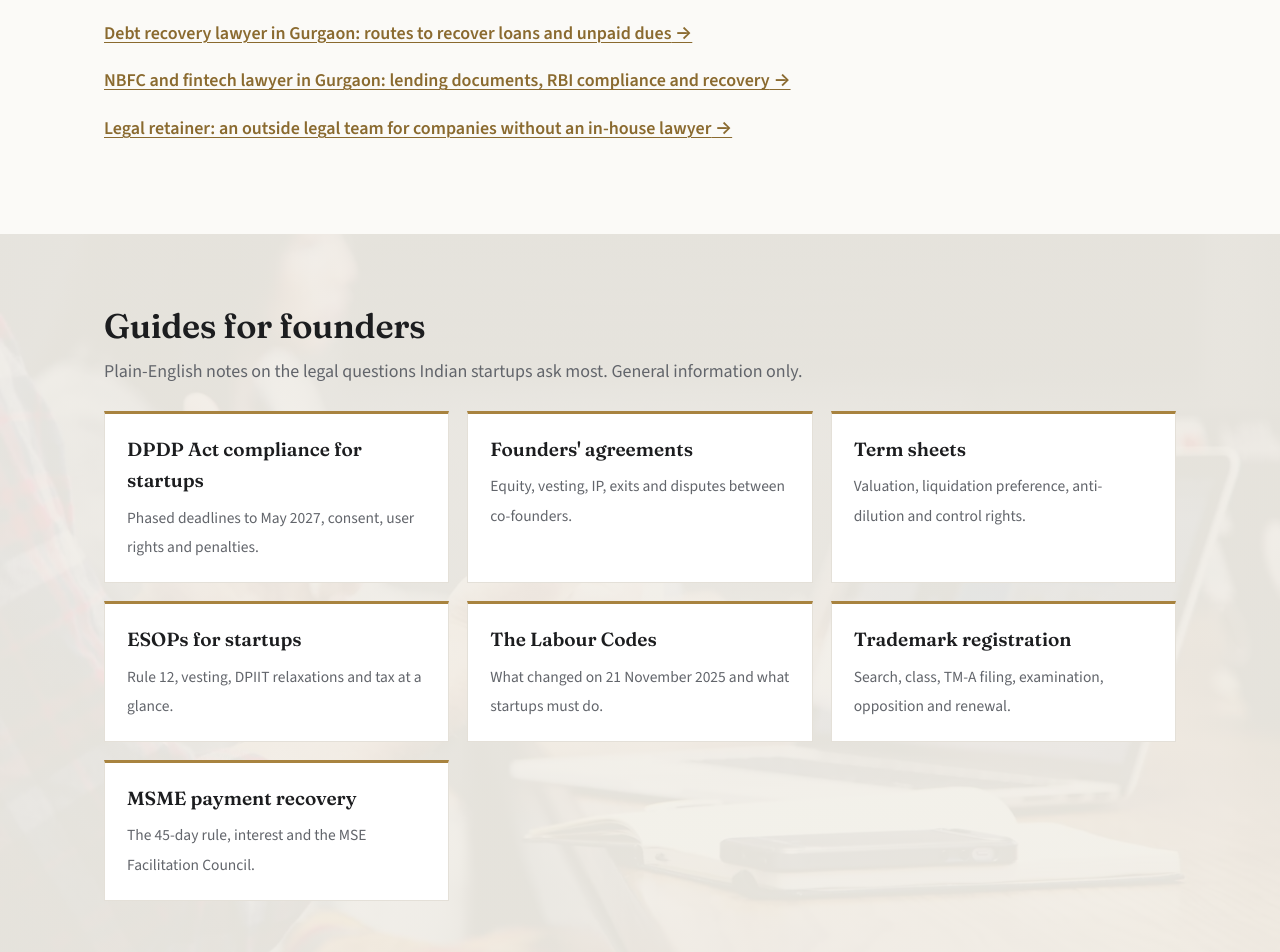
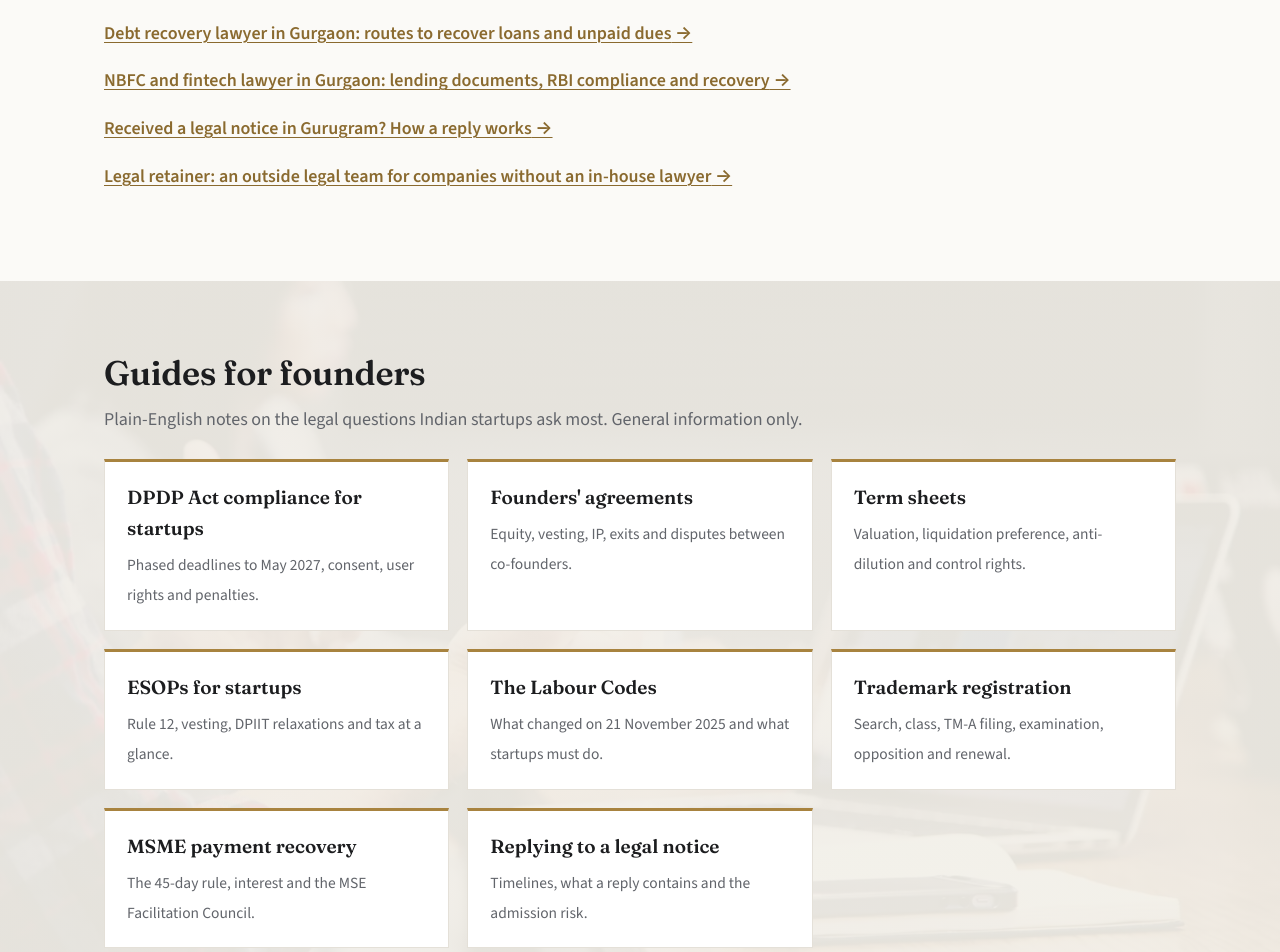
Before and after one commit to varunbhutani003-boop/millenniumchambers, a plain HTML site: page docs/index.html in a window 1280 px wide. Shown: the part 1549-2501 px from the top of the page. Drawn offline with nearby package versions, Linux system fonts and the light colour scheme.

Commit message:
Home: link legal-notice guide; sitemap and llms.txt

```diff
--- a/docs/index.html
+++ b/docs/index.html
@@ -229,6 +229,7 @@
     <p><a class="more" href="/startup-lawyer-gurgaon-gurugram">Startup lawyer in Gurgaon: how we work with founders</a></p>
     <p><a class="more" href="/debt-recovery-lawyer-gurgaon">Debt recovery lawyer in Gurgaon: routes to recover loans and unpaid dues</a></p>
     <p><a class="more" href="/nbfc-fintech-lawyer-gurgaon">NBFC and fintech lawyer in Gurgaon: lending documents, RBI compliance and recovery</a></p>
+    <p><a class="more" href="/reply-to-legal-notice-gurugram">Received a legal notice in Gurugram? How a reply works</a></p>
     <p><a class="more" href="/legal-retainer-outside-counsel-startups">Legal retainer: an outside legal team for companies without an in-house lawyer</a></p>
   </div>
 </section>
@@ -237,7 +238,7 @@
   <div class="wrap">
     <h2 id="gd">Guides for founders</h2>
     <p class="sub">Plain-English notes on the legal questions Indian startups ask most. General information only.</p>
-    <ul class="cards"><li><a href="/dpdp-act-compliance-startups-india"><strong>DPDP Act compliance for startups</strong><span>Phased deadlines to May 2027, consent, user rights and penalties.</span></a></li><li><a href="/founders-agreement-startups-india"><strong>Founders&#x27; agreements</strong><span>Equity, vesting, IP, exits and disputes between co-founders.</span></a></li><li><a href="/term-sheet-startups-india"><strong>Term sheets</strong><span>Valuation, liquidation preference, anti-dilution and control rights.</span></a></li><li><a href="/esop-startups-india-legal-guide"><strong>ESOPs for startups</strong><span>Rule 12, vesting, DPIIT relaxations and tax at a glance.</span></a></li><li><a href="/labour-codes-startups-india-guide"><strong>The Labour Codes</strong><span>What changed on 21 November 2025 and what startups must do.</span></a></li><li><a href="/trademark-registration-startups-india"><strong>Trademark registration</strong><span>Search, class, TM-A filing, examination, opposition and renewal.</span></a></li><li><a href="/msme-delayed-payment-recovery-msmed-act"><strong>MSME payment recovery</strong><span>The 45-day rule, interest and the MSE Facilitation Council.</span></a></li></ul>
+    <ul class="cards"><li><a href="/dpdp-act-compliance-startups-india"><strong>DPDP Act compliance for startups</strong><span>Phased deadlines to May 2027, consent, user rights and penalties.</span></a></li><li><a href="/founders-agreement-startups-india"><strong>Founders&#x27; agreements</strong><span>Equity, vesting, IP, exits and disputes between co-founders.</span></a></li><li><a href="/term-sheet-startups-india"><strong>Term sheets</strong><span>Valuation, liquidation preference, anti-dilution and control rights.</span></a></li><li><a href="/esop-startups-india-legal-guide"><strong>ESOPs for startups</strong><span>Rule 12, vesting, DPIIT relaxations and tax at a glance.</span></a></li><li><a href="/labour-codes-startups-india-guide"><strong>The Labour Codes</strong><span>What changed on 21 November 2025 and what startups must do.</span></a></li><li><a href="/trademark-registration-startups-india"><strong>Trademark registration</strong><span>Search, class, TM-A filing, examination, opposition and renewal.</span></a></li><li><a href="/msme-delayed-payment-recovery-msmed-act"><strong>MSME payment recovery</strong><span>The 45-day rule, interest and the MSE Facilitation Council.</span></a></li><li><a href="/reply-to-legal-notice-gurugram"><strong>Replying to a legal notice</strong><span>Timelines, what a reply contains and the admission risk.</span></a></li></ul>
   </div>
 </section>
 
@@ -305,7 +306,7 @@
     </div>
     <div>
       <p class="fhead">Guides for founders</p>
-      <ul><li><a href="/dpdp-act-compliance-startups-india">DPDP Act compliance for startups</a></li><li><a href="/founders-agreement-startups-india">Founders&#x27; agreements</a></li><li><a href="/term-sheet-startups-india">Term sheets</a></li><li><a href="/esop-startups-india-legal-guide">ESOPs for startups</a></li><li><a href="/labour-codes-startups-india-guide">The Labour Codes</a></li><li><a href="/trademark-registration-startups-india">Trademark registration</a></li><li><a href="/msme-delayed-payment-recovery-msmed-act">MSME payment recovery</a></li></ul>
+      <ul><li><a href="/dpdp-act-compliance-startups-india">DPDP Act compliance for startups</a></li><li><a href="/founders-agreement-startups-india">Founders&#x27; agreements</a></li><li><a href="/term-sheet-startups-india">Term sheets</a></li><li><a href="/esop-startups-india-legal-guide">ESOPs for startups</a></li><li><a href="/labour-codes-startups-india-guide">The Labour Codes</a></li><li><a href="/trademark-registration-startups-india">Trademark registration</a></li><li><a href="/msme-delayed-payment-recovery-msmed-act">MSME payment recovery</a></li><li><a href="/reply-to-legal-notice-gurugram">Replying to a legal notice</a></li></ul>
     </div>
     <div>
       <p class="fhead">About</p>
--- a/docs/sitemap.xml
+++ b/docs/sitemap.xml
@@ -18,4 +18,5 @@
   <url><loc>https://www.millenniumchambers.in/privacy-policy</loc><lastmod>2026-11-17</lastmod><priority>0.5</priority></url>
   <url><loc>https://www.millenniumchambers.in/terms-of-use</loc><lastmod>2026-11-17</lastmod><priority>0.5</priority></url>
   <url><loc>https://www.millenniumchambers.in/msme-delayed-payment-recovery-msmed-act</loc><lastmod>2026-11-17</lastmod><priority>0.8</priority></url>
+  <url><loc>https://www.millenniumchambers.in/reply-to-legal-notice-gurugram</loc><lastmod>2026-11-17</lastmod><priority>0.8</priority></url>
 </urlset>
```
Also changed, not shown: docs/llms.txt.
